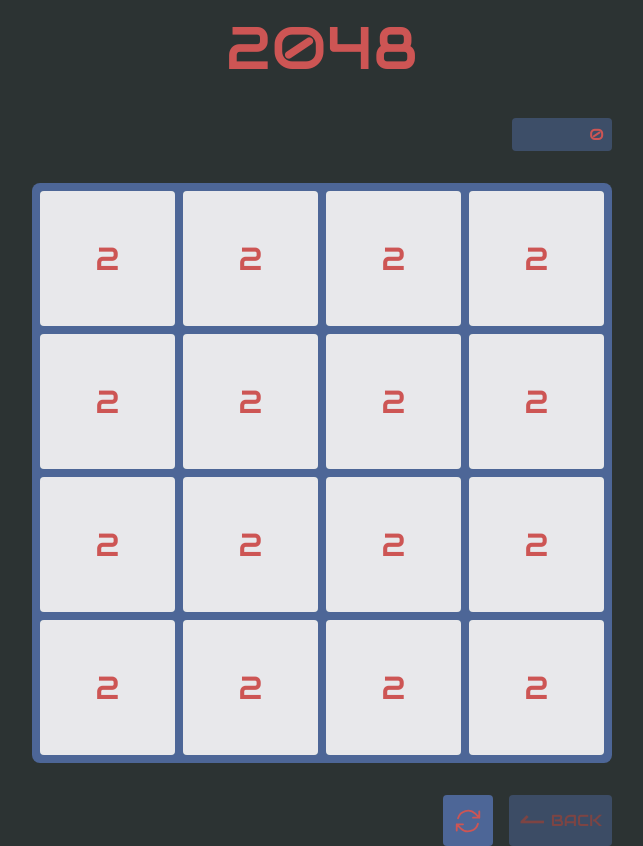
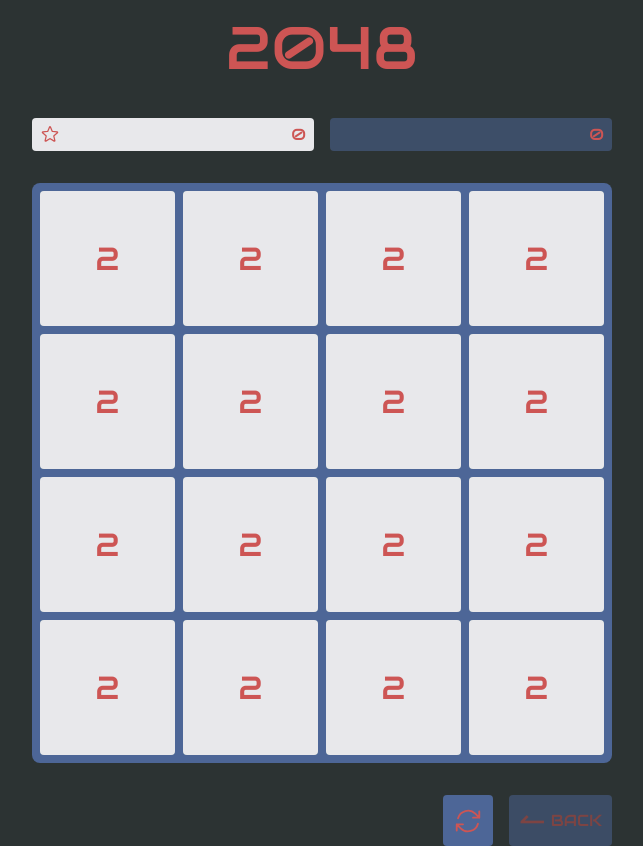
Before and after one commit to nadfri/2048, a React (Vite) app: page / in a window 1280 px wide. Shown: the whole page, without its empty margins (318-961 px from the left). Built offline with nearby package versions, Linux system fonts and the light colour scheme.

Commit message:
Refacto: Score and buttons action to component

```diff
--- a/src/App.scss
+++ b/src/App.scss
@@ -15,46 +15,4 @@
     font-size: 60px;
     margin: 0;
   }
-
-  .score {
-    text-align: right;
-    min-width: 100px;
-    padding: 6px 8px;
-    font-size: 16px;
-    border-radius: 4px;
-    background-color: var(--grid-color-50);
-  }
-
-  .container {
-    width: 100%;
-    margin: 32px 0;
-    display: flex;
-    justify-content: flex-end;
-    gap: 16px;
-  }
-
-  .btn-back {
-    display: flex;
-    align-items: center;
-    gap: 5px;
-
-    padding: 5px 10px;
-    font-size: 16px;
-
-    color: var(--text-color);
-
-    .arrow {
-      font-size: 2rem;
-    }
-  }
-
-  .btn-reload {
-    display: grid;
-    place-items: center;
-    width: 50px;
-
-    &:active .ReloadIcon {
-      rotate: 180deg;
-    }
-  }
 }
--- a/src/App.tsx
+++ b/src/App.tsx
@@ -1,34 +1,26 @@
 import './App.scss';
 import Board from './components/Board/Board';
-import ReloadIcon from './components/ReloadIcon/ReloadIcon';
 import { useBoard } from './hooks/useBoard';
+import Score from './components/Score/Score';
+import BtnAction from './components/BtnAction/BtnAction';
 
 function App() {
-  const { reload, board, backPrevBoard, canBack, score } = useBoard();
+  const { reload, board, backPrevBoard, canBack, score, highScore } =
+    useBoard();
 
   return (
     <div className="App">
       <h1>2048</h1>
 
-      <div className="container">
-        <div className="score">{score}</div>
-      </div>
+      <Score score={score} highScore={highScore} />
 
       <Board board={board} />
 
-      <div className="container">
-        <button className="btn-reload" onClick={reload}>
-          <ReloadIcon />
-        </button>
-
-        <button
-          className="btn-back"
-          onClick={backPrevBoard}
-          disabled={!canBack}
-        >
-          <span className="arrow">↼</span> <span>BACK</span>
-        </button>
-      </div>
+      <BtnAction
+        reload={reload}
+        backPrevBoard={backPrevBoard}
+        canBack={canBack}
+      />
     </div>
   );
 }
--- /dev/null
+++ b/src/components/BtnAction/BtnAction.scss
@@ -0,0 +1,32 @@
+.BtnAction {
+  width: 100%;
+  margin: 32px 0;
+  display: flex;
+  justify-content: flex-end;
+  gap: 16px;
+}
+
+.btn-back {
+  display: flex;
+  align-items: center;
+  gap: 5px;
+
+  padding: 5px 10px;
+  font-size: 16px;
+
+  color: var(--text-color);
+
+  .arrow {
+    font-size: 2rem;
+  }
+}
+
+.btn-reload {
+  display: grid;
+  place-items: center;
+  width: 50px;
+
+  &:active .ReloadIcon {
+    rotate: 180deg;
+  }
+}
--- /dev/null
+++ b/src/components/BtnAction/BtnAction.tsx
@@ -0,0 +1,22 @@
+import ReloadIcon from '../ReloadIcon/ReloadIcon';
+import './BtnAction.scss';
+
+type Props = {
+  reload: () => void;
+  backPrevBoard: () => void;
+  canBack: boolean;
+};
+
+export default function BtnAction({ reload, backPrevBoard, canBack }: Props) {
+  return (
+    <div className="BtnAction">
+      <button className="btn-reload" onClick={reload}>
+        <ReloadIcon />
+      </button>
+
+      <button className="btn-back" onClick={backPrevBoard} disabled={!canBack}>
+        <span className="arrow">↼</span> <span>BACK</span>
+      </button>
+    </div>
+  );
+}
--- /dev/null
+++ b/src/components/Score/Score.scss
@@ -0,0 +1,22 @@
+.Score {
+  width: 100%;
+  margin: 32px 0;
+  display: grid;
+  grid-template-columns: 1fr 1fr;
+  gap: 16px;
+}
+
+.score {
+  text-align: right;
+  min-width: 100px;
+  padding: 6px 8px;
+  font-size: 16px;
+  border-radius: 4px;
+  background-color: var(--grid-color-50);
+}
+
+.high-score {
+  display: inline-flex;
+  justify-content: space-between;
+  background-color: var(--tile-2-color);
+}
--- /dev/null
+++ b/src/components/Score/Score.tsx
@@ -0,0 +1,19 @@
+import StarIcon from '../StarIcon/StarIcon';
+import './Score.scss';
+
+type Props = {
+  score: number;
+  highScore: number;
+};
+
+export default function Score({ score, highScore }: Props) {
+  return (
+    <div className="Score">
+      <div className="score high-score">
+        <StarIcon />
+        <span>{highScore}</span>
+      </div>
+      <div className="score">{score}</div>
+    </div>
+  );
+}
--- /dev/null
+++ b/src/components/StarIcon/StarIcon.scss
@@ -0,0 +1,5 @@
+.StarIcon{
+  width: 20px;
+  height: 20px;
+  color: var(--text-color);
+}
--- /dev/null
+++ b/src/components/StarIcon/StarIcon.tsx
@@ -0,0 +1,20 @@
+import './StarIcon.scss';
+
+export default function StarIcon() {
+  return (
+    <svg
+      xmlns="http://www.w3.org/2000/svg"
+      fill="none"
+      viewBox="0 0 24 24"
+      strokeWidth={1.5}
+      stroke="currentColor"
+      className="StarIcon"
+    >
+      <path
+        strokeLinecap="round"
+        strokeLinejoin="round"
+        d="M11.48 3.499a.562.562 0 0 1 1.04 0l2.125 5.111a.563.563 0 0 0 .475.345l5.518.442c.499.04.701.663.321.988l-4.204 3.602a.563.563 0 0 0-.182.557l1.285 5.385a.562.562 0 0 1-.84.61l-4.725-2.885a.562.562 0 0 0-.586 0L6.982 20.54a.562.562 0 0 1-.84-.61l1.285-5.386a.562.562 0 0 0-.182-.557l-4.204-3.602a.562.562 0 0 1 .321-.988l5.518-.442a.563.563 0 0 0 .475-.345L11.48 3.5Z"
+      />
+    </svg>
+  );
+}
--- a/src/hooks/useBoard.tsx
+++ b/src/hooks/useBoard.tsx
@@ -8,12 +8,16 @@ import {
   directions,
 } from '@/utils/utils';
 import { Directions } from '@/types/types';
+import { getFromStorage, saveInStorage } from '@/utils/storage';
 
 export function useBoard() {
-  const [board, setBoard] = useState(initialBoard);
+  const dataStorage = getFromStorage();
+
+  const [board, setBoard] = useState(dataStorage?.board || initialBoard);
   const [prevBoard, setPrevBoard] = useState(initialBoard);
   const [canBack, setCanBack] = useState(false);
-  const [score, setScore] = useState(0);
+  const [score, setScore] = useState(dataStorage?.score || 0);
+  const [highScore, setHighScore] = useState(dataStorage?.highScore || 0);
 
   const reload = () => {
     setBoard(initialBoard);
@@ -23,10 +27,14 @@ export function useBoard() {
   const backPrevBoard = () => {
     setBoard(prevBoard);
     setCanBack(false);
-    setScore(
-      (prev) =>
-        prev - prevBoard.flat().reduce((acc, tile) => acc + tile.value, 0),
-    );
+
+    const prevScore = prevBoard
+      .flat()
+      .reduce((acc, tile) => acc + tile.value, 0);
+
+    setScore((prev) => prev - prevScore);
+
+    saveInStorage(prevBoard, score - prevScore, highScore);
   };
 
   const handleMove = useCallback(
@@ -58,10 +66,13 @@ export function useBoard() {
       if (!isBoardChanged) return;
 
       /***#4 Update Score***/
-      setScore(
-        (prev) =>
-          prev + updatedBoard.flat().reduce((acc, tile) => acc + tile.value, 0),
-      );
+      const newScore =
+        score + updatedBoard.flat().reduce((acc, tile) => acc + tile.value, 0);
+
+      setScore(newScore);
+
+      const newHighScore = newScore > highScore ? newScore : highScore;
+      setHighScore(newHighScore);
 
       /***#4 Add new number to the board if has changed***/
       const boardWithNewNumber = addNewNumberToBoard(updatedBoard);
@@ -74,6 +85,7 @@ export function useBoard() {
 
       setPrevBoard(board);
       setCanBack(true);
+      saveInStorage(boardWithNewNumber, newScore, newHighScore);
     },
     [board],
   );
@@ -85,5 +97,5 @@ export function useBoard() {
     return () => window.removeEventListener('keydown', handleMove);
   }, [handleMove]);
 
-  return { board, reload, backPrevBoard, canBack, score };
+  return { board, reload, backPrevBoard, canBack, score, highScore };
 }
--- a/src/types/types.ts
+++ b/src/types/types.ts
@@ -6,3 +6,9 @@ export type TileType = {
   isMerged: boolean;
   direction: Directions | null;
 };
+
+export type StorageType = {
+  board: TileType[][];
+  score: number;
+  highScore: number;
+} | null;
--- /dev/null
+++ b/src/utils/storage.ts
@@ -0,0 +1,15 @@
+import { StorageType, TileType } from '@/types/types';
+
+export const saveInStorage = (
+  board: TileType[][],
+  score: number,
+  highScore: number,
+) => {
+  const data = { board, score, highScore };
+  localStorage.setItem('2048', JSON.stringify(data));
+};
+
+export const getFromStorage = (): StorageType => {
+  const data = localStorage.getItem('2048');
+  return data ? (JSON.parse(data) as StorageType) : null;
+};
```
